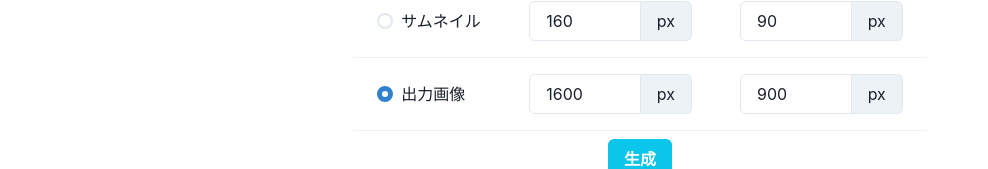
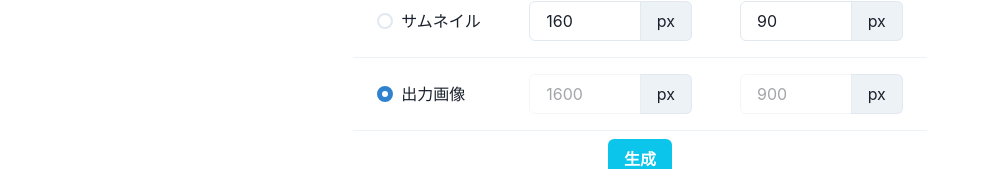
Before and after one commit to fanta-git/re-align-thumbnail, a Next.js app: page / in a window 1280 px wide. Shown: the part 252-421 px from the top of the page, without its empty margins (0-988 px from the left). Built offline with nearby package versions, Linux system fonts and the light colour scheme.

Commit message:
追加 固定中の項目は直接数字を変えれないように

```diff
--- a/src/components/Forms.tsx
+++ b/src/components/Forms.tsx
@@ -9,8 +9,8 @@ import { SizeForm } from "./SizeForm";
 export default function Forms() {
   const formMethods = useForm<FormContents>();
   const { handleSubmit, register } = formMethods
+  const [isImageLoading, setIsImageLoading] = useRecoilState(isImageLoadingState)
   const setImageUrl = useSetRecoilState(imageUrlState)
-  const [isImageLoading, setIsImageLoading] = useRecoilState(isImageLoadingState)
 
   const onSubmit = (data: FormContents) => {
     const url = getImageUrl(data)
--- a/src/components/SizeForm.tsx
+++ b/src/components/SizeForm.tsx
@@ -15,7 +15,7 @@ export function SizeForm () {
                         {sizeFormHeads.map((v, i) => (<Th key={i}>{v}</Th>))}
                     </Tr>
                 </Thead>
-                {sizeFormItemData.map((v, i) => <SizeFormItem key={i} data={v} index={i} />)}
+                {sizeFormItemData.map((v, i) => <SizeFormItem key={i} data={v} index={i} disabled={value === String(i)} />)}
             </Table>
             </TableContainer>
         </RadioGroup>
--- a/src/components/SizeFormItem.tsx
+++ b/src/components/SizeFormItem.tsx
@@ -4,11 +4,12 @@ import { useFormContext } from "react-hook-form";
 
 type Props = {
     data: SizeFormItemData,
-    index: number
+    index: number,
+    disabled: boolean
 }
 
 export function SizeFormItem(props: Props) {
-    const { data, index } = props
+    const { data, index, disabled } = props
     const { register } = useFormContext<FormContents>()
 
     return (
@@ -21,7 +22,7 @@ export function SizeFormItem(props: Props) {
                     data.item.map(v => (
                         <Td key={v.register}>
                             <InputGroup>
-                                <Input {...v.inputProps} {...register(v.register)} />
+                                <Input {...v.inputProps} disabled={disabled} {...register(v.register)} />
                                 <InputRightAddon>{v.prefix}</InputRightAddon>
                             </InputGroup>
                         </Td>
```
